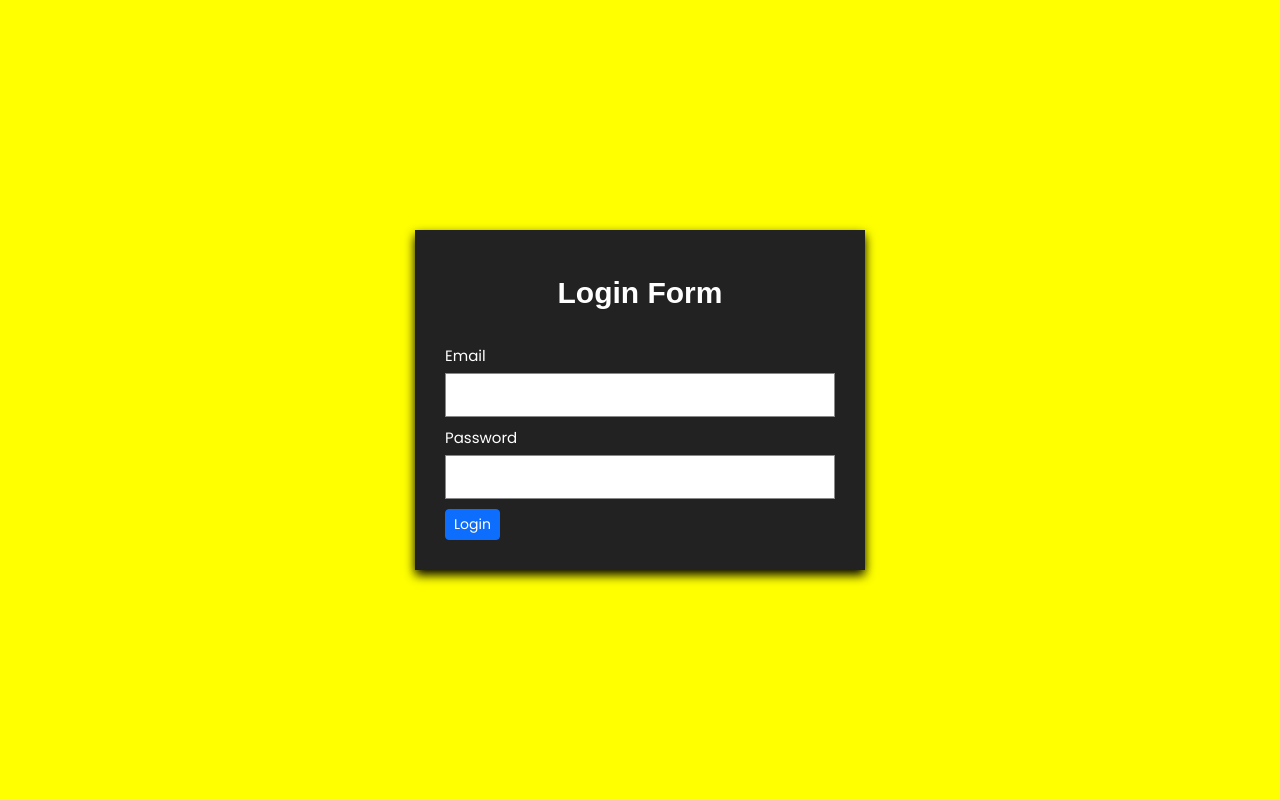
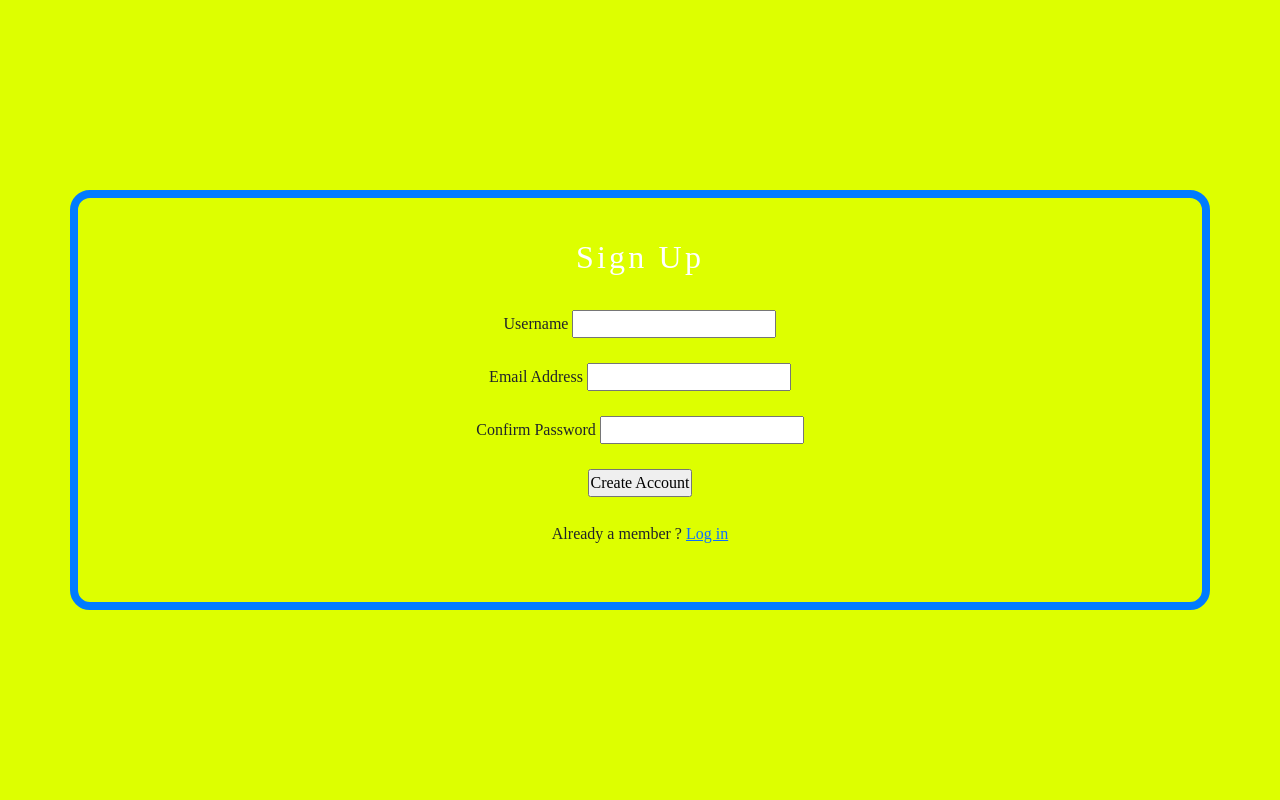
Before and after one commit to ngekost-aja/Ngekost-Aja, a PHP site: page /pages/login.html in a window 1280 px wide. Run offline with PHP 8.4, Linux system fonts and the light colour scheme.

Commit message:
edit: edit style login page

```diff
--- a/assets/css/login-style.css
+++ b/assets/css/login-style.css
@@ -1,50 +1,115 @@
 * {
-    margin: 0px;
-    padding: 0px;
+    margin: 0;
+    padding: 0;
     box-sizing: border-box;
+    font-family: 'Times New Roman', Times, serif;
+}
+body {
+    display: flex;
+    justify-content: center;
+    align-items: center;
+    min-height: 100vh;
+    background: #ddff00;
 }
 
-body {
-    font-family: 'Poppins', sans-serif;
-    min-height: 100vh;
-    background-color: yellow;
+.container {
+    padding: 40px;
+    border-radius: 20px;
+    border: 8px solid #007bff;
+}
+.container .form {
+    display: flex;
+    justify-content: center;
+    align-items: center;
+    flex-direction: column;
+    gap: 25px;
 }
 
-.login-form {
+.container .form.signin,
+.container.signinform .form.signup {
+    display: none;
+}
+.container.signinform .form.signin {
+    display: flex;
+}
+.container .form h2 {
+    color: white;
+    font-weight: 500;
+    letter-spacing: 0.1em;
+}
+.container .form .inputBox {
+    position: relative;
+    width: 300px;
+}
+.container .form .inputBox input {
+    padding: 12px 10px 12px 48px;
+    border: none;
+    width: 100%;
+    background: blue;
+    border: 1px solid rgba(0, 0, 0, 0.1);
+    color: white;
+    font-weight: 300;
+    border-radius: 250px;
+    font-size: 1em;
+    transition: 0.5s;
+    outline: none;
+}
+.container.form .inputBox span {
     position: absolute;
-    top: 50%;
-    left: 50%;
-    transform: translate(-50%, -50%);
-    width: 90%;
-    max-width: 450px;
-    background: #222;
-    padding: 20px 30px;
-    box-shadow: 0px 5px 10px rgba(0, 0, 0, 1);
+    left: 0;
+    padding: 12px 10px 12px 48px;
+    pointer-events: none;
+    font-size: 1em;
+    font-weight: 300;
+    transition: 0.5s;
+    letter-spacing: 0.05em;
+    color: rgba(225, 225, 225, 0.5);
 }
 
-.login-form .form-title {
-    font-family: 'Montserrat', sans-serif;
-    text-align: center;
-    font-size: 30px;
-    font-weight: 600;
-    margin: 20px 0px 30px;
+.container.form .inputBox input:valid~span,
+.container.form .inputBox input:focus~span {
+    color: #00dfc4;
+    border: 1px;
+    background: #223243;
+    transform: translateX(25px) translateY(-7px);
+    font-size: 0.6em;
+    padding: 0.8px;
+    border-radius: 10px;
+    letter-spacing: 0.1em;
+}
+
+.container .form .inputBox input:valid,
+.container .form .inputBox input:focus {
+    border: 1px solid #00dfc4;
+}
+.container.form .inputBox i {
+    position: absolute;
+    top: 15px;
+    left: 16px;
+    width: 25px;
+    padding: 2px 0;
+    padding-right: 8px;
+    color: #00dfc4;
+    border-right: 1px solid #00dfc4;
+}
+
+.container.form .inputBox input[type="submit"] {
+    background: #00dfc4;
+    color: #223243;
+    padding: 10px 0;
+    font-weight: 500;
+    cursor: pointer;
+    box-shadow: -5px -5px 15px rgba(255, 255, 255, 0.1),
+        5px 5px 15px rgba(0, 0, 0, 0.35),
+        inset -5px -5px -15px rgba(255, 255, 255, 0.1),
+        inset 5px 5px 15px rgba(0, 0, 0, 0.35);
+}
+.container.form p {
+    color: rgba(225, 225, 225, 0.5);
+    font-size: 0.75em;
+    font-weight: 300;
+}
+.container.form p a {
+    font-weight: 500;
     color: #fff;
 }
-
-.login-form .form-input {
-    margin: 10px 0px;
-}
-
-.login-form .form-input label {
-    display: block;
-    font-size: 15px;
-    color: #fff;
-    margin-bottom: 5px;
-}
-
-.login-form .form-input input {
-    width: 100%;
-    padding: 10px;
-    border: 1px solid #888;
-    font-size: 15px;
-}
--- a/pages/login.html
+++ b/pages/login.html
@@ -11,39 +11,30 @@
     <link rel="stylesheet" href="assets/css/login-style.css">
 </head>
 <body>
-
-    <!-- <div class="email">
-        <label for="colFormLabel" class="col-sm-2 col-form-label">Email</label>
-        <div class="col-sm-10">
-          <input type="email" class="form-control" id="colFormLabel" placeholder="">
-        </div>
+  <div class="container">
+    <form class="form signup">
+      <h2> Sign Up </h2>
+      <div class="input-container">
+          <label for="signup-username"> Username </label>
+          <input type="text" id="signup-username" required>
+          <i class="fa-regular fa-user"></i>
       </div>
-      <div class="password">
-        <label for="colFormLabel" class="col-sm-2 col-form-label">password</label>
-        <div class="col-sm-10">
-          <input type="password" class="form-control" id="colFormLabel" placeholder="">
-        </div>
-      </div> -->
-
-
-      <div class="login-form">
-        <div class="form-title">
-          Login Form
-        </div>
-        <div class="form-input">
-          <label for="email"> Email </label>
-          <input type="text" id="email">
-        </div>
-        <div class="form-input">
-          <label for="password"> Password </label>
-          <input type="text" id="password">
-        </div>
-        <div class="form-input">
-          <button type="button" class="btn btn-primary btn-sm"> Login </button>
-        </div>
+      <div class="input-container">
+          <label for="signup-email"> Email Address </label>
+          <input type="email" id="signup-email">
+          <i class="fa-regular fa-envelope"></i>
       </div>
-
-
+      <div class="input-container">
+          <label for="confirm-password"> Confirm Password</label>
+          <input type="password" id="confirm-password" required>
+          <i class="fa-solid fa-lock"></i>
+      </div>
+      <div class="input-container">
+          <input type="submit" value="Create Account">
+      </div>
+      <p> Already a member ? <a href="#" class="login"> Log in</a></p>
+  </form>
+  </div>
     <script src="https://cdn.jsdelivr.net/npm/@popperjs/core@2.11.8/dist/umd/popper.min.js" integrity="sha384-I7E8VVD/ismYTF4hNIPjVp/Zjvgyol6VFvRkX/vR+Vc4jQkC+hVqc2pM8ODewa9r" crossorigin="anonymous"></script>
 <script src="https://cdn.jsdelivr.net/npm/bootstrap@5.3.3/dist/js/bootstrap.min.js" integrity="sha384-0pUGZvbkm6XF6gxjEnlmuGrJXVbNuzT9qBBavbLwCsOGabYfZo0T0to5eqruptLy" crossorigin="anonymous"></script>
 </body>
```
